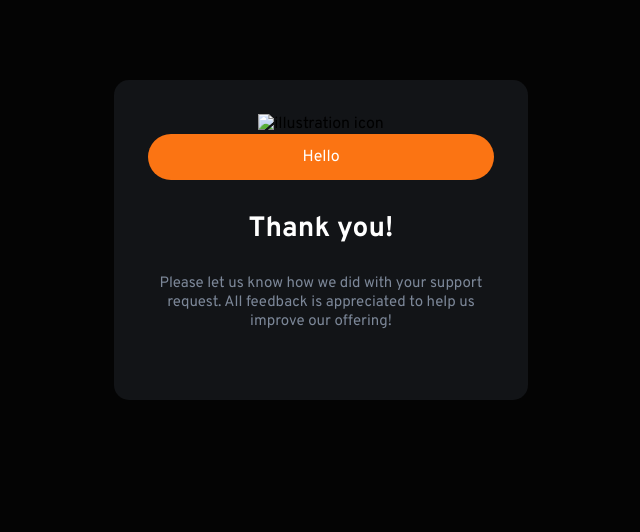
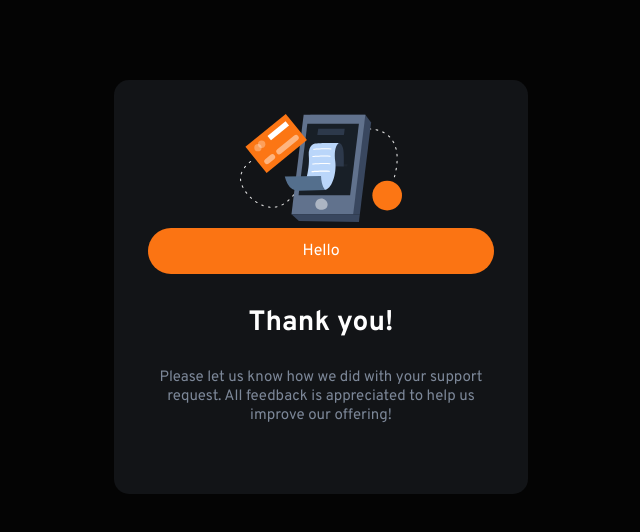
Before and after one commit to cethread/rating-component, a plain HTML site: page thank-you.html in a window 1280 px wide. Shown: the whole page, without its empty margins (319-959 px from the left). Drawn offline with nearby package versions, Linux system fonts and the light colour scheme; files that its build step writes are made by us from their sources; the site is published under a folder, as on GitHub Pages, so addresses that start at the root find nothing.

Commit message:
Update thank-you.html

```diff
--- a/thank-you.html
+++ b/thank-you.html
@@ -13,7 +13,7 @@
     <body>
         <section class="thank-you-card">
             <div class="thank-you-card__container">
-                <img src="/images/illustration-thank-you.svg" alt="illustration icon" class="thank-you-card__illustration-icon">
+                <img src="images/illustration-thank-you.svg" alt="illustration icon" class="thank-you-card__illustration-icon">
             </div>
             <p class="thank-you-card__btn">Hello</p>
             <h1 class="thank-you-card__h1">Thank you!</h1>
```
